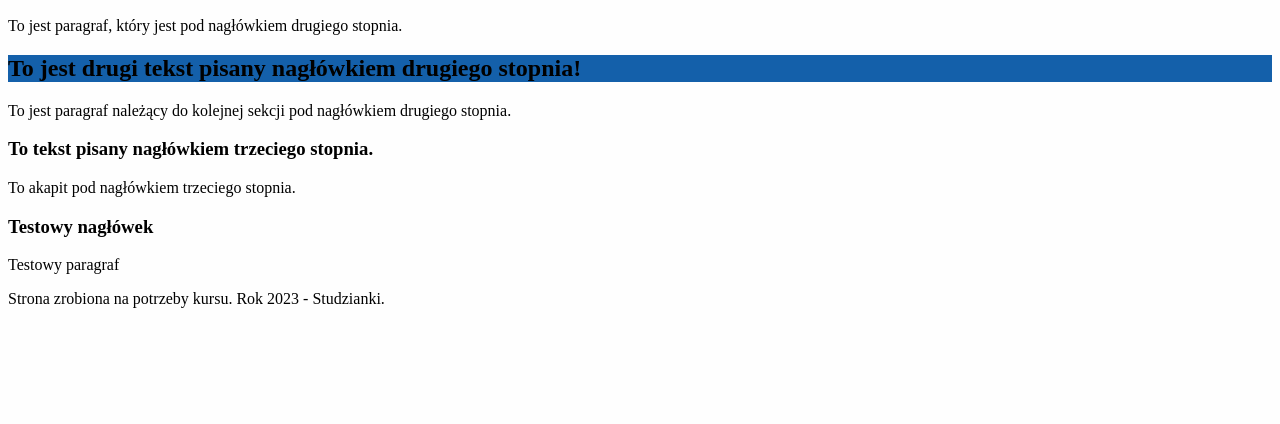
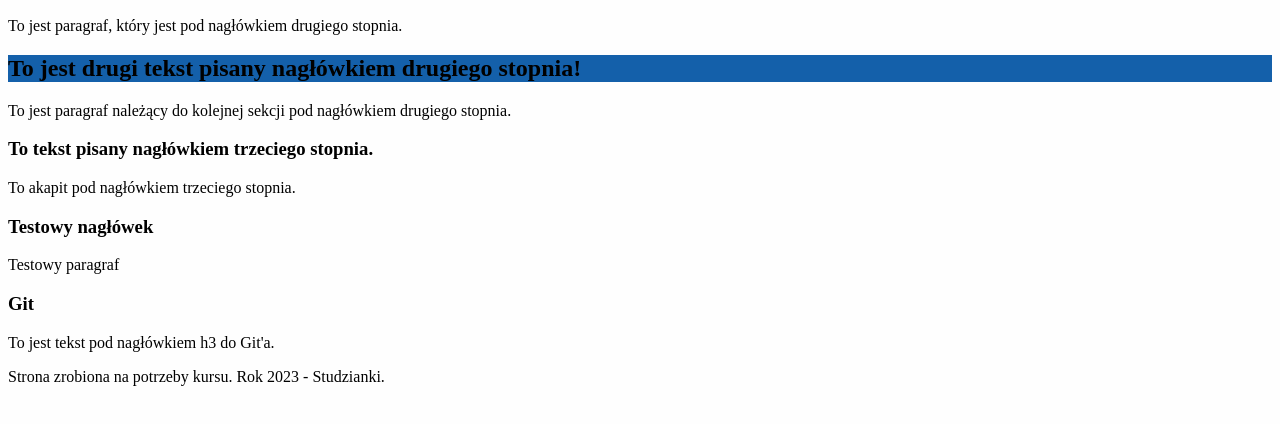
Before and after one commit to skowronskiadrian/homepage, a plain HTML site: page index.html in a window 1280 px wide. Shown: the part 136-560 px from the top of the page. Drawn offline with Linux system fonts and the light colour scheme.

Commit message:
Added new article with h3 and p

```diff
--- a/index.html
+++ b/index.html
@@ -35,6 +35,11 @@
       <h3>Testowy nagłówek</h3>
       <p>Testowy paragraf</p>
     </article>
+
+    <article>
+      <h3>Git</h3>
+      <p>To jest tekst pod nagłówkiem h3 do Git'a.</p>
+    </article>
     <footer>Strona zrobiona na potrzeby kursu. Rok 2023 - Studzianki.</footer>
   </body>
 </html>
```
